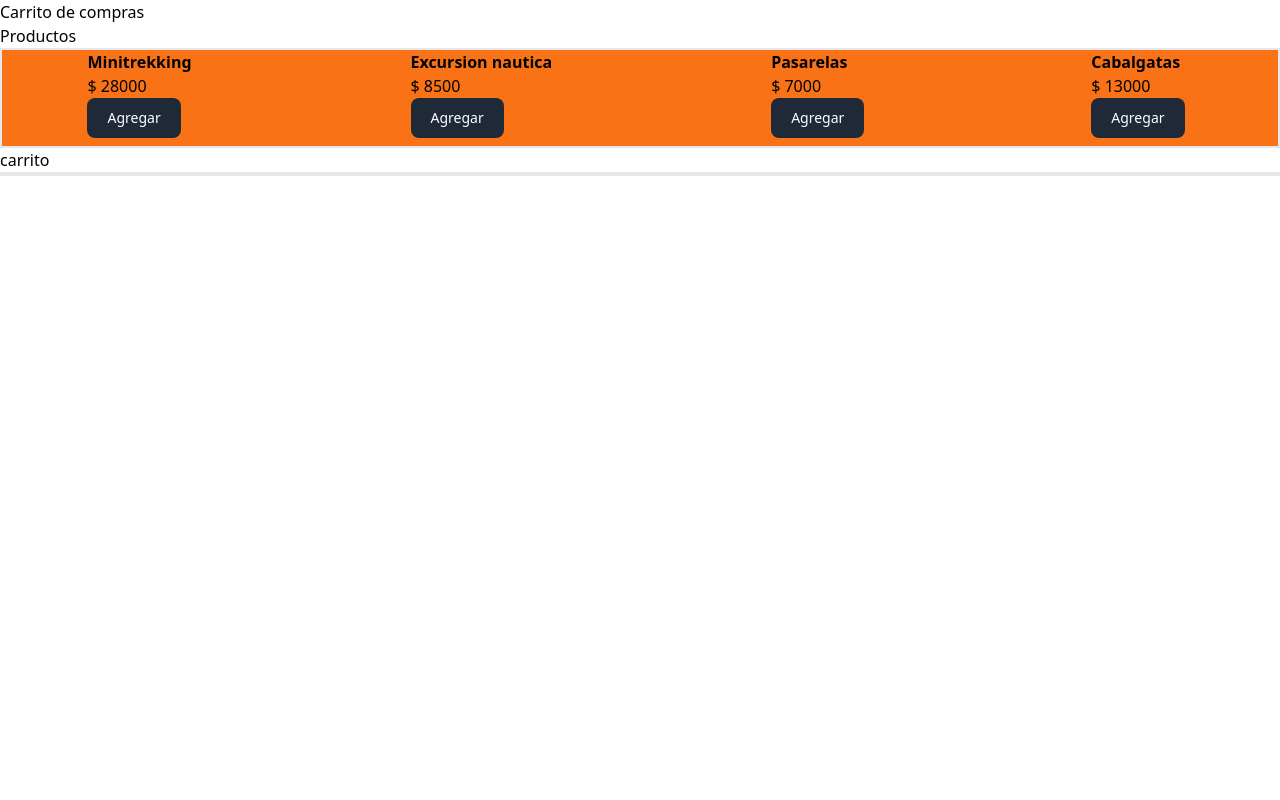
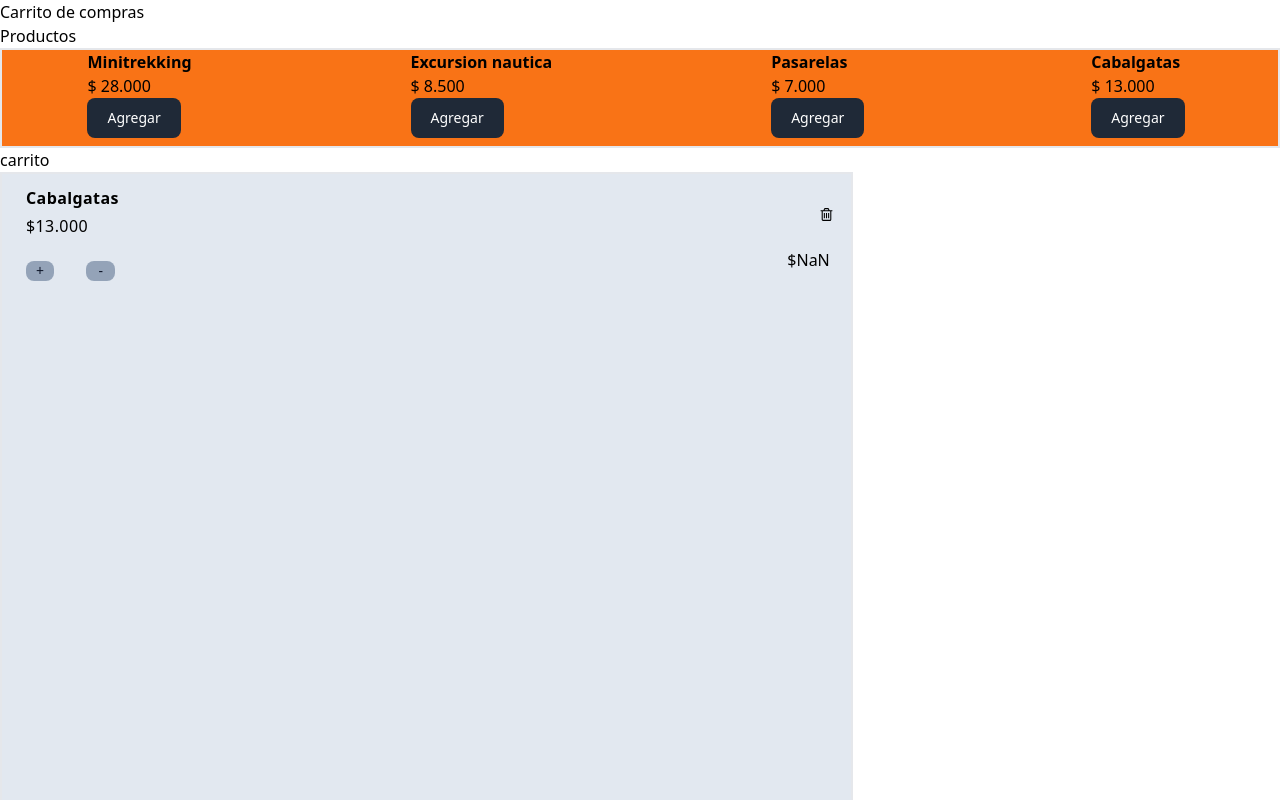
Before and after one commit to DulceNey/Proyecto-Andes, a React (Create React App) app: page / in a window 1280 px wide. Shown: the top 800 px of the page. Built offline with nearby package versions, Linux system fonts and the light colour scheme.

Commit message:
programacion carrito completa y estilos hechos

```diff
--- a/src/App.js
+++ b/src/App.js
@@ -1,4 +1,6 @@
+import ModalContainer from "./componentes/ModalContainer";
 import ShoppingCart from "./componentes/ShoppingCart";
+
 
 
 function App() {
@@ -6,7 +8,7 @@ function App() {
 
   return (
     <>
-
+   {/* <ModalContainer/> */}
    <ShoppingCart/>
 
     </>
--- a/src/assets/db.json
+++ b/src/assets/db.json
@@ -1,25 +1,34 @@
-excursiones:[
+{
+"excursiones":[
     {
-        id:1,
-        nombre: "Minitrekking",
-        precio:28.000
-
+        "id":1,
+        "nombre": "Minitrekking",
+        "texto":"La excursión comienza con la búsqueda de los pasajeros en El Calafate.Una vez en el puerto se embarca para cruzar el Lago Rico, llegando a la costa opuesta.A partir de aquí iniciaremos el recorrido con una caminata por la costa del lago y con la vista posada en el glaciar para no perdernos la oportunidad de ver desprendimientos.Al llegar al borde del glaciar, se organizarán subgrupos de máximo 20 personas  y se les colocarán los crampones y cascos provistos por la empresa.Durante la caminata se podrá apreciar una variedad de formaciones  como profundas grietas, sumideros azules, enormes seracs y lagunas turquesas.Al finalizar la caminata sobre el hielo, se recorrerá la zona periglaciar. Luego, se emprenderá el regreso por un sendero que atraviesa el exuberante bosque andino patagónico.La duración de la excursión con el traslado es de alrededor de diez horas en total e incluye la visita guiada de una hora aproximadamente a las pasarelas del Glaciar Perito Moreno",
+        "textoCorto":"Es la excursión más completa  al incluir el trekking sobre el hielo, una caminata por la costa del lago y una navegación por la pared sur del glaciar y la visita a las pasarelas",
+        "precio":"28.000"
     },
     {
-        id:2,
-        nombre:"Excursion nautica",
-        precio:8.500
+        "id":2,
+        "nombre":"Excursion nautica",
+        "texto":"La excursión comienza en el puerto , a una hora y media de El Calafate y a solo 7km del Glaciar.  una vez allí, se embarcará para navegar por el Lago Rico, donde se podrá apreciar la impresionante pared de hielo del Glaciar Perito Moreno y los témpanos que provienen de él.Esta navegación tiene una duración de una hora  A 400 metros de la pared sur del Glaciar Perito Moreno, el barco se detiene por unos minutos para poder observar más detalladamente el paisaje. El Safari Náutico es una navegación apta para todas las edades y se puede realizar los 365 días del año.  Esta excursión está orientada a personas que quieren contemplar la magia del hielo e inmortalizarla en la memoria, observando cada detalle de la pared de hielo y su entorno.",
+        "textoCorto":"Es una de las navegaciones más importantes en la zona al visitar los glaciares Upsala y Spegazzini combinándolo con un descenso en el bosque y disfrutar de una vista excepcional",
+        "precio":"8.500"
     },
     {
-        id:3,
-        nombre:"Pasarelas",
-        precio:7.000
+        "id":3,
+        "nombre":"Pasarelas",
+        "texto":"Es una excursión ideal para visitar las pasarelas del Glaciar Perito Moreno desde El Calafate sin exigencias físicas y con amplio tiempo para recorrer los balcones con tranquilidad y al ritmo de cada persona,Nuestra excursión al glaciar inicia a las 7:00 a.m. desde su hotel en El Calafate, con diversas paradas en puntos panorámicos dentro del Parque Nacional y la visita a las pasarelas, punto panorámico culminante. El recorrido desde El Calafate hasta el glaciar es una sucesión de lagos, arroyos, bosques y montañas nevadas y se arribará al extremo oeste de la Península de Magallanes, desde donde se inicia la caminata por las pasarelas con una extensión total de 5.5 km. Las mismas están a distintos niveles y permiten contemplar el Perito Moreno desde diferentes perspectivas y balcones. Tendrán aproximadamente 5 horas para visitar las pasarelas y maravillarse con el Glaciar Perito Moreno desde su frente. Como servicio opcional, podrá incluir una navegación complementaria de una hora de duración frente a la pared norte del glaciar.",
+        "textoCorto":"Excursión clásica para visitar sin exigencias físicas el Glaciar Perito Moreno con amplio tiempo para recorrer sus balcones con tranquilidad al ritmo de cada persona y acompañado de un guia",
+        "precio":"7.000"
     },
     {
-        id:4,
-        nombre:"Cabalgatas",
-        precio:13.000
+        "id":4,
+        "nombre":"Cabalgatas",
+        "texto":"La Cabalgata Larga es una excursión bordeando la costa del Lago Argentino a caballo mientras se aprecian vistas de la Cordillera de los Andes y los alrededores. La excursión inicia desde El Calafate cuando son buscados por su hotel a las 11:00 a.m. y trasladados hasta los corrales donde los caballos esperan. Al iniciar el recorrido de 2 horas y media, se atraviesa el paisaje de la estepa patagónica con los típicos arbustos mustios y achaparrados, tales como el coirón, la mata negra, neneo, mata gris, paramela, etc. Avanzando en el paseo, se alcanzan terrenos de altura, teniendo una vista privilegiada del extenso Lago Argentino y, en el punto mas alto del recorrido, se logra divisar la entrada de la Garganta del Diablo, inicio del Brazo Norte del Lago Argentino, por el cual se llega al Glaciar Upsala.También, se podrán encontrar aves que anidan en la zona y ver flores silvestres.retornarán a su hotel en El Calafate a las 2:00 p.m.",
+        "textoCorto":"Esta cabalgata recorre los alrededores de la famosa Estancia Alice, a 22 km de la ciudad de El Calafate frente al Lago Argentino.",
+        "precio":"13.000"
 
     }
 
 ]
+}
--- a/src/componentes/ItemsCarrito.js
+++ b/src/componentes/ItemsCarrito.js
@@ -2,17 +2,28 @@ import React from 'react'
 
 
 
-const ItemsCarrito = ({data,deleteFromCart}) => {
+const ItemsCarrito = ({data,deleteFromCart,addToCart}) => {
     const {id,nombre,precio,cantidad}=data
   return (
-    <div>
-        <h3 className='text-md font-semibold'>{nombre}</h3>
-        <h4>{cantidad}</h4>
-        <h4>${precio}={precio * cantidad }</h4>
-        <h5>${precio}</h5>
-        <button onClick={()=>deleteFromCart(id)} type="button" className="text-white bg-gray-800 hover:bg-gray-900 focus:outline-none focus:ring-4 focus:ring-gray-300 font-medium rounded-lg text-sm px-5 py-2.5 mr-2 mb-2 dark:bg-gray-800 dark:hover:bg-gray-700 dark:focus:ring-gray-700 dark:border-gray-700">Eliminar uno</button>
-        <button onClick={()=>deleteFromCart(id,true)} type="button" className="text-white bg-gray-800 hover:bg-gray-900 focus:outline-none focus:ring-4 focus:ring-gray-300 font-medium rounded-lg text-sm px-5 py-2.5 mr-2 mb-2 dark:bg-gray-800 dark:hover:bg-gray-700 dark:focus:ring-gray-700 dark:border-gray-700">Eliminar todos</button>
+    <div className='w-full flex flex-row justify-between items-center pl-3'>
+      <div className=' tracking-wide p-3 '>
+        <h3 className='text-md font-semibold '>{nombre}</h3>
+        <h3 className='text-md font-normal pb-3 mb-2 pt-1 opacity-0 md:opacity-100'>${precio}</h3>
 
+        <div className='inline-flex'>
+        <button onClick={()=>addToCart(id)} type="button" className="text-slate-900 bg-slate-400  focus:ring-gray-300 font-medium rounded-lg text-sm px-2.5 py-0 mr-2 mb-2">+</button>
+
+        <h4 className='pb-2 pl-2 pr-4'>{cantidad}</h4>
+
+        <button onClick={()=>deleteFromCart(id)} type="button" className="text-slate-900 bg-slate-400  focus:ring-gray-300 font-medium rounded-lg text-sm px-3 py-0 mr-2 mb-2">-</button>
+        </div>
+      </div>
+    <div className=" w-16 pr-2">
+
+        <button onClick={()=>deleteFromCart(id,true)} className="pl-10 md:pl-8" >
+        <svg classname=" fixed"  baseProfile="tiny" xmlns="http://www.w3.org/2000/svg" viewBox="598 -476.1 1792 1792" width="15" height="15"><path d="M1302 260v576c0 9.2-3 17-9 23s-13.7 9-23 9h-64c-9.3 0-17-3-23-9s-9-13.8-9-23V260c0-9.4 3-17 9-23s13.7-9 23-9h64c9.3 0 17 3 23 9s9 13.6 9 23zm256 0v576c0 9.2-3 17-9 23s-13.7 9-23 9h-64c-9.3 0-17-3-23-9s-9-13.8-9-23V260c0-9.4 3-17 9-23s13.7-9 23-9h64c9.3 0 17 3 23 9s9 13.6 9 23zm256 0v576c0 9.2-3 17-9 23s-13.7 9-23 9h-64c-9.3 0-17-3-23-9s-9-13.8-9-23V260c0-9.4 3-17 9-23s13.7-9 23-9h64c9.3 0 17 3 23 9s9 13.6 9 23zm128 724V36h-896v948c0 14.6 2.3 28 7 40.4s9.5 21.3 14.5 27 8.5 8.5 10.5 8.5h832c2 0 5.5-3 10.5-8.6s9.8-14.7 14.5-27 7-25.8 7-40.5zM1270-92h448l-48-117c-4.7-6-10.3-9.8-17-11h-317c-6.7 1.2-12.3 5-17 11l-49 117zm928 32V4c0 9.2-3 17-9 23s-13.7 9-23 9h-96v948c0 55.2-15.7 103-47 143.4-31.3 40.3-69 60.5-113 60.5h-832c-44 0-81.7-19.6-113-58.6s-47-86.2-47-141.5V36h-96c-9.3 0-17-3-23-9s-9-13.8-9-23v-64c0-9.4 3-17 9-23s13.7-9 23-9h309l70-167c10-24.8 28-45.8 54-63 26-17.4 52.3-26 79-26h320c26.7 0 53 8.6 79 26 26 17.2 44 38.2 54 63l70 167h309c9.3 0 17 3 23 9s9 13.6 9 23z"></path></svg></button>
+        <h4 className='pt-5'> ${precio * cantidad }</h4>
+    </div>
 
 
     </div>
--- /dev/null
+++ b/src/componentes/ModalContainer.js
@@ -0,0 +1,17 @@
+import React from 'react'
+import { useState } from 'react'
+import ItemsCarrito from './ItemsCarrito'
+
+const ModalContainer = () => {
+  return (
+    <>
+    <div className='bg-slate-300  w-5/6 h-screen float-right fixed '>
+    <svg xmlns="http://www.w3.org/2000/svg" width="24" height="24" viewBox="0 0 24 24">
+    <path d="M16.192 6.344L11.949 10.586 7.707 6.344 6.293 7.758 10.535 12 6.293 16.242 7.707 17.656 11.949 13.414 16.192 17.656 17.606 16.424 13.364 12 17.606 7.758z" />
+    </svg>
+    </div>
+    </>
+  )
+}
+
+export default ModalContainer
--- a/src/componentes/ShoppingCart.js
+++ b/src/componentes/ShoppingCart.js
@@ -1,15 +1,16 @@
 import React from 'react';
 import { TYPES } from './acciones';
-import { useReducer } from 'react';
+import { useReducer} from 'react';
 import { shoppingInitialState,shoppingReducer } from './shoppingReducer';
 import Productos from './Productos';
 import ItemsCarrito from './ItemsCarrito';
 
+
 const ShoppingCart = () => {
 
-    const [state, dispatch] = useReducer(shoppingReducer,shoppingInitialState, )
+    const [state, dispatch] = useReducer(shoppingReducer,shoppingInitialState);
+    const {products,cart}=state;
 
-    const {products,cart}=state
 
       const addToCart = (id)=>{
         dispatch({type:TYPES.ADD_TO_CART, payload:id})
@@ -24,8 +25,6 @@ const ShoppingCart = () => {
         }
       };
 
-    const clearCart = ()=>{};
-
 
 
   return (
@@ -38,13 +37,12 @@ const ShoppingCart = () => {
      <div className='flex flex-auto justify-around gap-12  bg-orange-500 border-2'>
         {products.map(product => <Productos key={product.id} data={product} addToCart={addToCart}/>)}
      </div>
+
      <h3>carrito</h3>
 
-     <div className='w-full h-auto flex flex-auto justify-around gap-12 bg-orange-300 border-2'>
-        {cart.map((item,index)=><ItemsCarrito key={index} data={item} deleteFromCart={deleteFromCart}/>)}
+     <div className='w-4/6 h-screen flex-1 flex-grow flex-col justify-center items-center  bg-slate-200 border-2'>
+        {cart.map((item,index)=><ItemsCarrito key={index} data={item} deleteFromCart={deleteFromCart} addToCart={addToCart}/>)}
      </div>
-
-     {/* <button onClick={()=>clearCart()} type="button" class="text-white bg-gray-800 hover:bg-gray-900 focus:outline-none focus:ring-4 focus:ring-gray-300 font-medium rounded-lg text-sm px-5 py-2.5 mr-2 mb-2 dark:bg-gray-800 dark:hover:bg-gray-700 dark:focus:ring-gray-700 dark:border-gray-700">limpiar Carrito</button> */}
 
 
 
--- a/src/componentes/shoppingReducer.js
+++ b/src/componentes/shoppingReducer.js
@@ -1,33 +1,53 @@
-import { TYPES } from "./acciones"
+import { TYPES } from "./acciones";
+// import { useEffect } from "react";
+import axios from "axios";
+
 
 export const shoppingInitialState={
     products:[
             {
                 id:1,
-        nombre:"Minitrekking",
-        precio:28000
+                nombre: "Minitrekking",
+                precio:"28.000"
 
             },
             {
                 id:2,
                 nombre:"Excursion nautica",
-        precio:8500
+                precio:"8.500"
             },
             {
                 id:3,
                 nombre:"Pasarelas",
-        precio:7000
+                precio:"7.000"
             },
             {
                 id:4,
                 nombre:"Cabalgatas",
-        precio:13000
+                precio:"13.000"
 
             }
         ],
-cart:[]
+
+    cart:[{
+        id:4,
+        nombre:"Cabalgatas",
+        precio:"13.000"
+
+    }],
 
 }
+
+
+
+//   const getData= async()=>{
+
+//     const res= await axios.get("http://localhost:8080/excursiones");
+//     const json= await res.data
+//     shoppingInitialState(json)}
+
+
+
 export function shoppingReducer(state,acciones) {
     switch (acciones.type) {
         case TYPES.ADD_TO_CART:{
--- a/tailwind.config.js
+++ b/tailwind.config.js
@@ -5,4 +5,5 @@ module.exports = {
     extend: {},
   },
   plugins: [],
+
 }
```
Also changed, not shown: src/componentes/Carrito.js (deleted, +0 -10 lines), src/componentes/icono.svg (added). Lines whose indentation alone changed are shown as unchanged.
